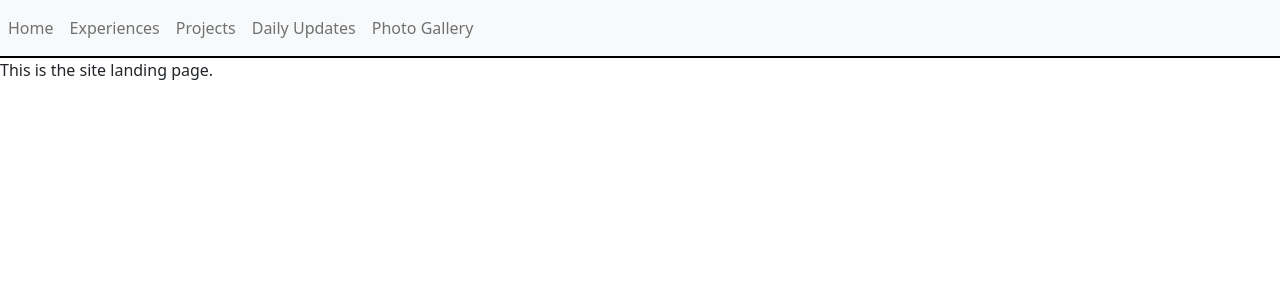
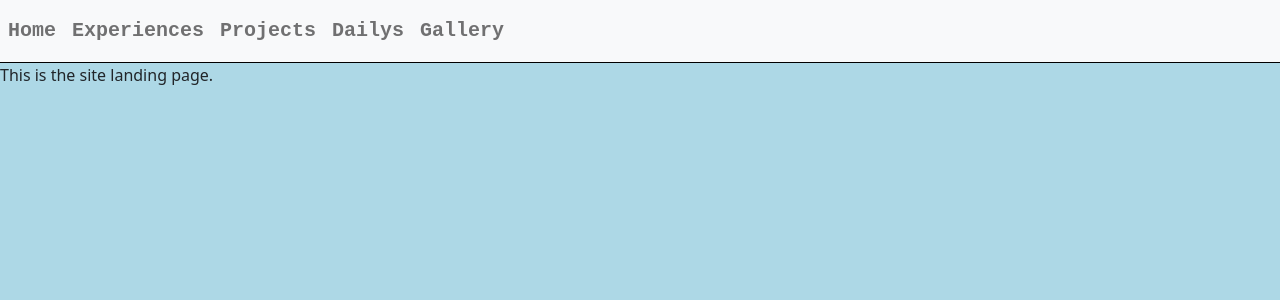
Before and after one commit to elder-a/ae-homepage, a React (Create React App) app: page / in a window 1280 px wide. Shown: the top 300 px of the page. Built offline with nearby package versions, Linux system fonts and the light colour scheme.

Commit message:
Added background for Landing page

```diff
--- a/src/App.js
+++ b/src/App.js
@@ -12,8 +12,7 @@ import Projects from "./components/Projects";
 export default function App() {
   return (
     <div>
-      <NavBarComp/>
-      <div className="bottomborder"></div>
+      <NavBarComp className="navSize" />
         <BrowserRouter>
           <Routes>
             <Route path="gallery" element={<Gallery />} />
--- a/src/components/Landing.js
+++ b/src/components/Landing.js
@@ -1,7 +1,7 @@
 
 function Landing() {
   return (
-    <div>
+    <div className="backGround">
       <p>
         This is the site landing page.
       </p>
--- a/src/components/NavBarComp.js
+++ b/src/components/NavBarComp.js
@@ -6,7 +6,7 @@ import '../css/base.css';
 function NavBarComp() {
 
   return (
-    <div className="bottomborder">
+    <div className="bottomborder navBarFont" >
       <Navbar bg="light" expand="lg"  className="someclass">
         <Container className="noMar noPad">
           <Navbar.Toggle aria-controls="basic-navbar-nav" />
@@ -15,8 +15,8 @@ function NavBarComp() {
               <Nav.Link href="/home">Home</Nav.Link>
               <Nav.Link href="/experiences">Experiences</Nav.Link>
               <Nav.Link href="/projects">Projects</Nav.Link>
-              <Nav.Link href="/dayUpdates">Daily Updates</Nav.Link>
-              <Nav.Link href="/gallery">Photo Gallery</Nav.Link>
+              <Nav.Link href="/dayUpdates">Dailys</Nav.Link>
+              <Nav.Link href="/gallery">Gallery</Nav.Link>
             </Nav>
           </Navbar.Collapse>
         </Container>
--- a/src/css/base.css
+++ b/src/css/base.css
@@ -1,6 +1,5 @@
 /* Applies to the entire body of the HTML document (except where overridden by more specific
 selectors). */
-
 /*
 body {
     margin: 25px;
@@ -8,17 +7,11 @@ body {
     font-family: arial, sans-serif;
     font-size: 14px;
   }
+  */
 
-  h1 {
-    font-size: 35px;
-    font-weight: normal;
-    margin-top: 5px;
-  }
-
-  */
   /* Applies to all elements with <... class="someclass"> specified. */
+  /* NavBar Styles */
   .someclass { color: red; }
-
 
   .body {
     width: 100%;
@@ -33,14 +26,23 @@ body {
     margin-top: 5px;
   }
 
+  .navBarFont {
+    font-family: "Courier New", Courier, monospace;
+    font-weight: bold;
+    font-size: 20px;
+  }
   .bottomborder {
     border-bottom-style: solid;
     border-bottom-color: black;
-    border-bottom-width: 0.5px;
+    border-bottom-width: 0.2vh;
   }
-
   .noPad {padding: 0px 0px 0px 0px;}
   .noMar {margin: 0px 0px 0px 0px;}
 
-  /* Applies to the element with <... id="someid"> specified. */
-  #someid { color: green; }
+  .navSize{ height: 4.8vh;}
+
+  /* Landing Page styles */
+  .backGround {
+    background-color: lightblue;
+    height: 93.2vh;
+  }
```
